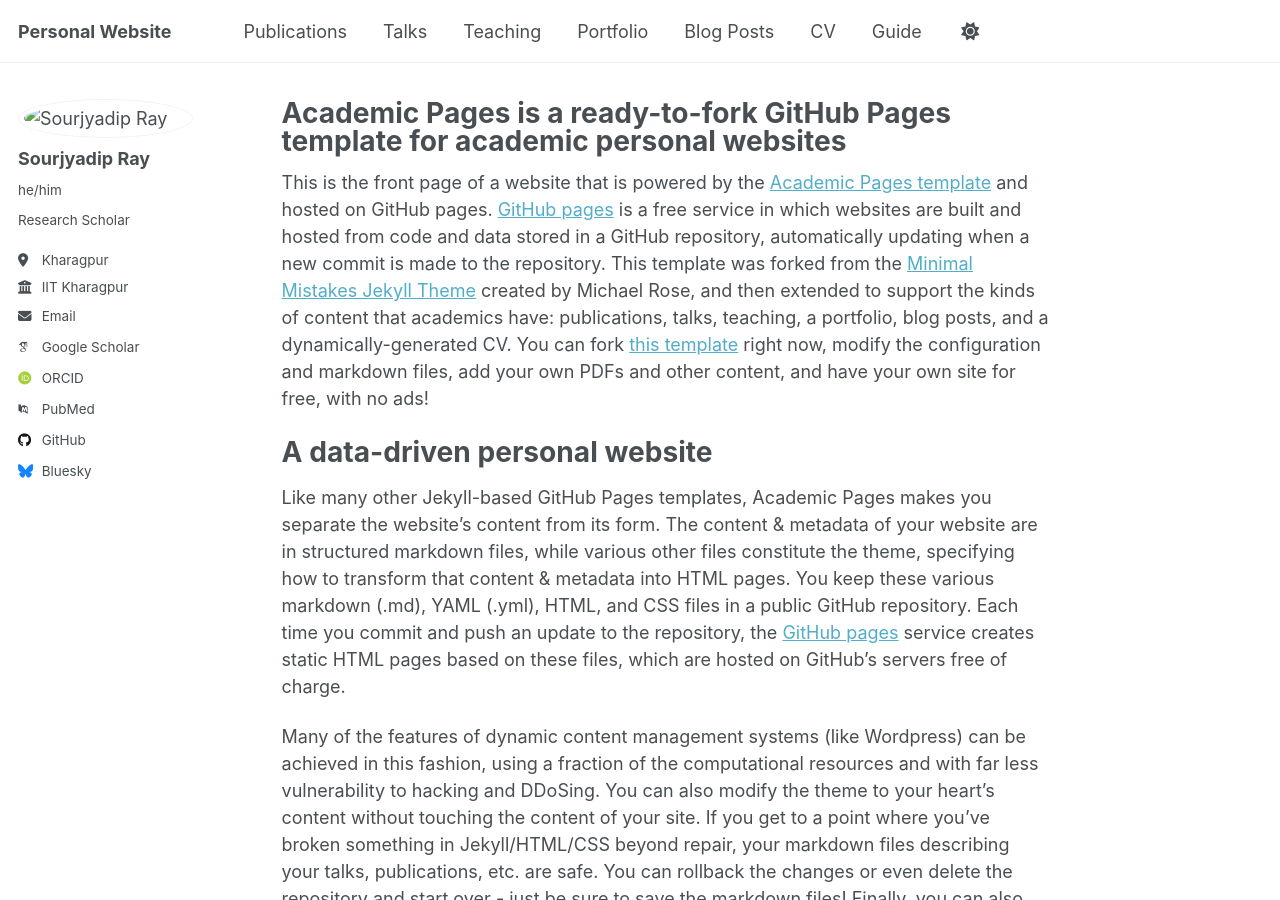
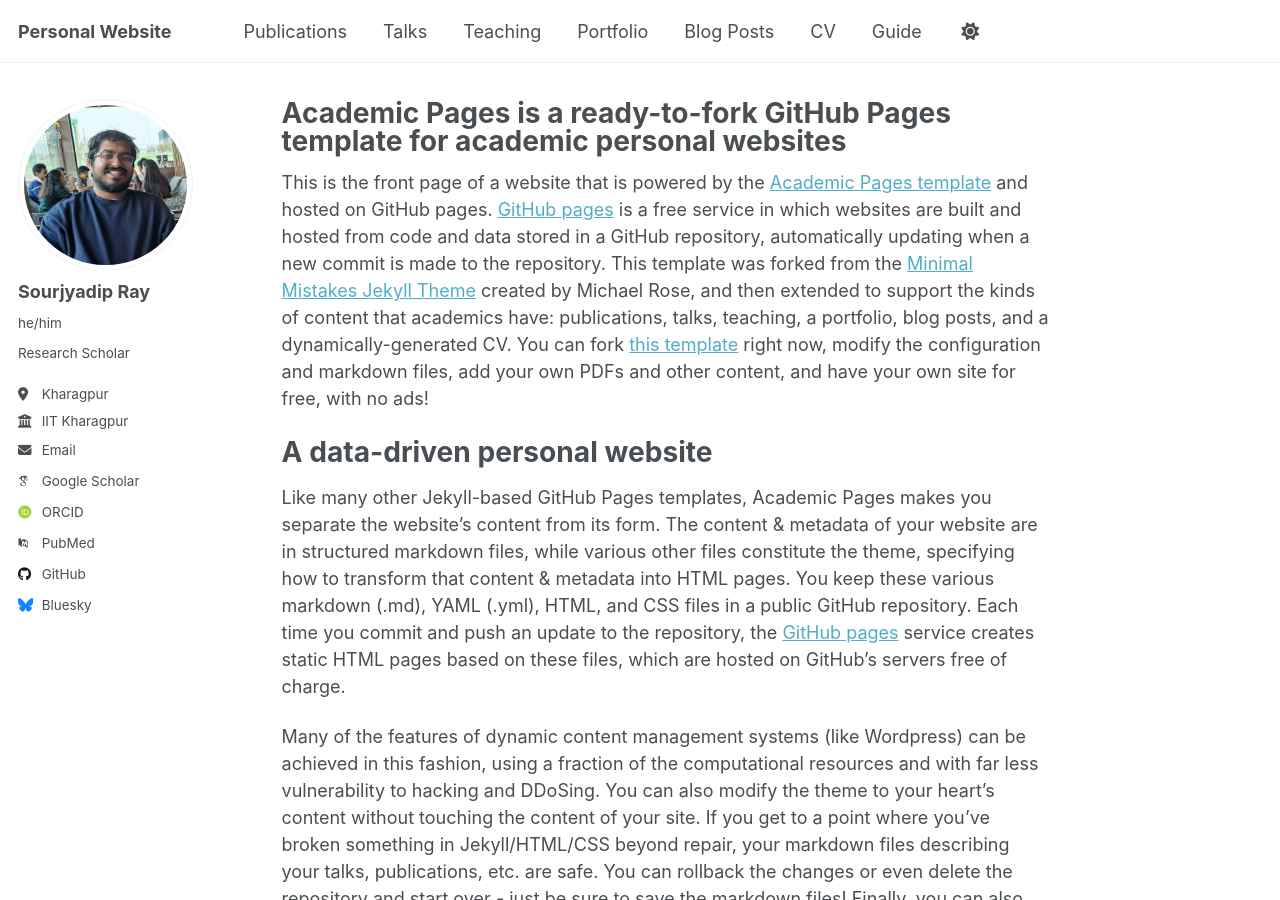
Before and after one commit to sourjyadip/sourjyadip.github.io, a Jekyll site: the page built from _pages/about.md, in a window 1280 px wide and 900 px high. Built offline with Jekyll 4.4.1, drawn with Linux system fonts in a browser that asks for light colours; some web fonts are replaced.

Commit message:
Update _config.yml

```diff
--- a/_config.yml
+++ b/_config.yml
@@ -13,16 +13,16 @@ title                    : "Personal Website"
 title_separator          : "-"
 name                     : &name "Your Name"
 description              : &description "personal description"
-url                      : https://academicpages.github.io # the base hostname & protocol for your site e.g. "https://[your GitHub username].github.io" or if you already have some other page hosted on Github then use "https://[your GitHub username].github.io/[Your Repo Name]"
+url                      : https://sourjyadip.github.io # the base hostname & protocol for your site e.g. "https://[your GitHub username].github.io" or if you already have some other page hosted on Github then use "https://[your GitHub username].github.io/[Your Repo Name]"
 baseurl                  : "" # the subpath of your site, e.g. "/blog"
-repository               : "academicpages/academicpages.github.io"
+repository               : "sourjyadip/sourjyadip.github.io"
 
 # Site Author - The following control what appear as part of the author content on the side bar.
 #               If a field is blank the icon and link will not appear, otherwise it will be shown.
 #               Additional customization can be done by editing /_includes/author-profile.html
 author:
   # Biographic information
-  avatar           : "images/ray.jpeg"
+  avatar           : "ray.jpeg"
   name             : "Sourjyadip Ray"
   pronouns         : "he/him"
   bio              : "Research Scholar"
```
